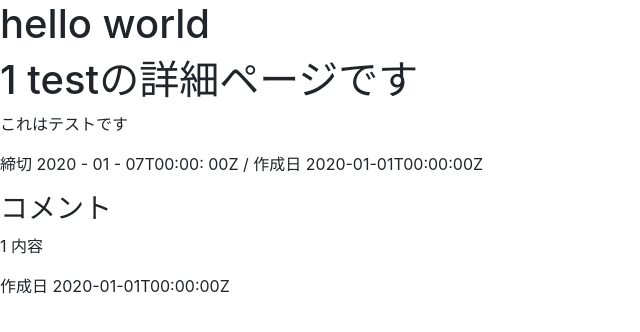
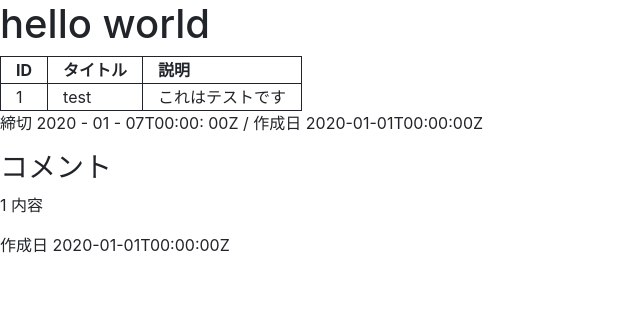
Before and after one commit to Engineering-Design-2022/idea-box, a React (Create React App) app in the folder front/: page / in a window 1280 px wide. Shown: the top 332 px of the page, without its empty margins (0-640 px from the left). Built offline with nearby package versions, Linux system fonts and the light colour scheme.

Commit message:
make_Article.css

```diff
--- a/front/package.json
+++ b/front/package.json
@@ -9,6 +9,7 @@
     "react": "^18.2.0",
     "react-dom": "^18.2.0",
     "react-scripts": "5.0.1",
+    "react-table": "^7.8.0",
     "web-vitals": "^2.1.4"
   },
   "scripts": {
--- /dev/null
+++ b/front/src/Article.css
@@ -0,0 +1,10 @@
+.content {
+    border-collapse: collapse;
+}
+
+.content th,
+.content td {
+
+    border: solid 1px;
+    padding: 1px 15px;
+}
--- a/front/src/Article.js
+++ b/front/src/Article.js
@@ -1,9 +1,23 @@
+import './Article.css'
+
+
 export const Article = Article => {
     return (
         <div>
-            <h1>{Article.id} {Article.title}の詳細ページです</h1>
-            <p>{Article.description}</p>
+            <table className="content">
+                <thead>
+                    <tr>
+                        <th>ID</th><th>タイトル</th><th>説明</th>
+                    </tr>
+                </thead>
+                <tbody>
+                    <tr>
+                        <td>{Article.id}</td><td>{Article.title}</td><td>{Article.description}</td>
+                    </tr>
+                </tbody>
+            </table>
             <p>締切 {Article.deadline}  /  作成日 {Article.created_at}</p>
         </div>
-    )
+
+    );
 }
```
Also changed, not shown: 1 other file (tests, documents, lock files or other folders).
